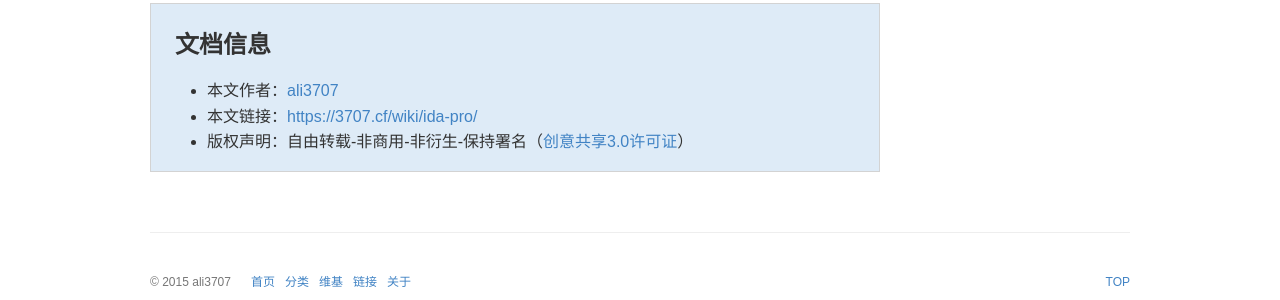
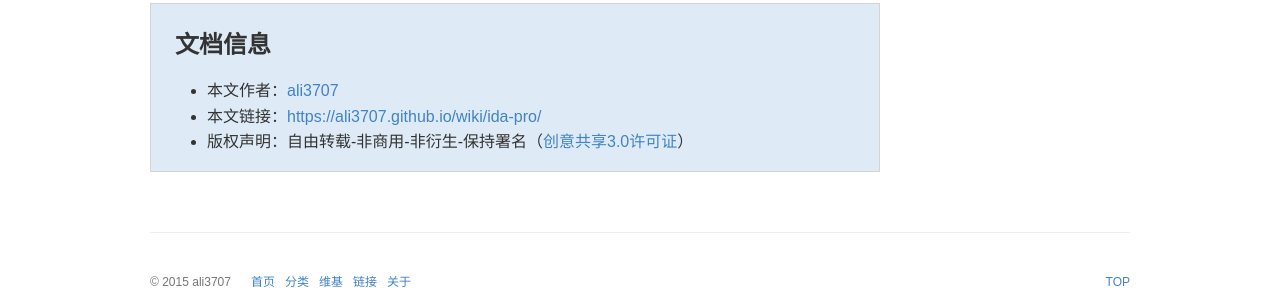
Before and after one commit to ali3707/ali3707.github.io, a Jekyll site: the page built from _wiki/ida-pro.md, in a window 1280 px wide. Shown: the part 673-973 px from the top of the page. Built offline with Jekyll 4.4.1, drawn with Linux system fonts in a browser that asks for light colours; some web fonts are replaced; comment, search, counter and statistics services are not loaded; some of the changed lines change nothing that is shown.

Commit message:
Update _config.yml

```diff
--- a/_config.yml
+++ b/_config.yml
@@ -2,7 +2,7 @@
 #   Main Configs   #
 # ---------------- #
 baseurl:
-url: https://3707.cf
+url: https://ali3707.github.io
 date_format: "ordinal"
 title: break a leg
 subtitle: "break a leg"
@@ -40,7 +40,7 @@ author: ali3707
 organization:
 organization_url:
 github_username: ali3707
-location: Qin, China
+location: Shanghai, China
 email: dswluck@gmail.com
 
 # ---------------- #
```
